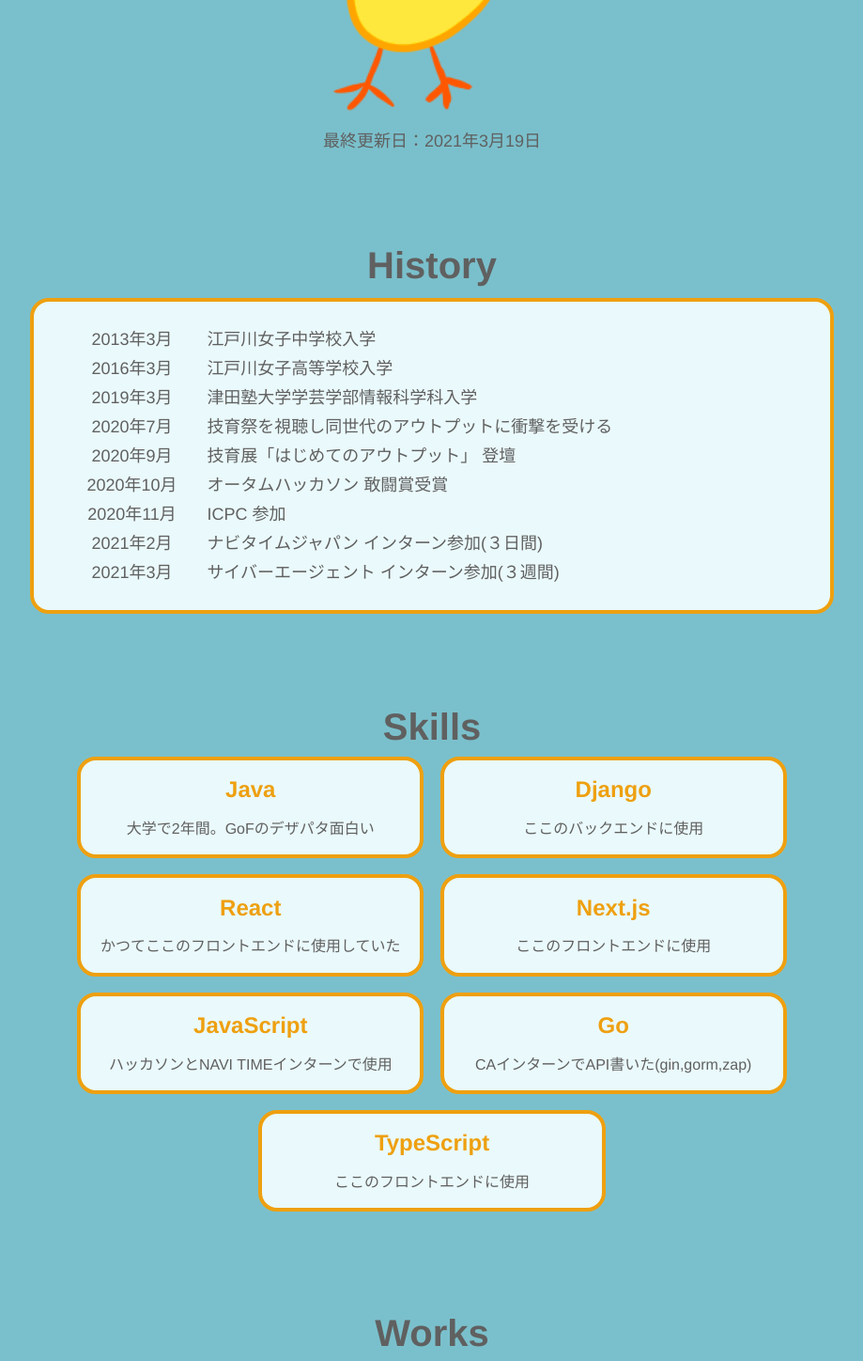
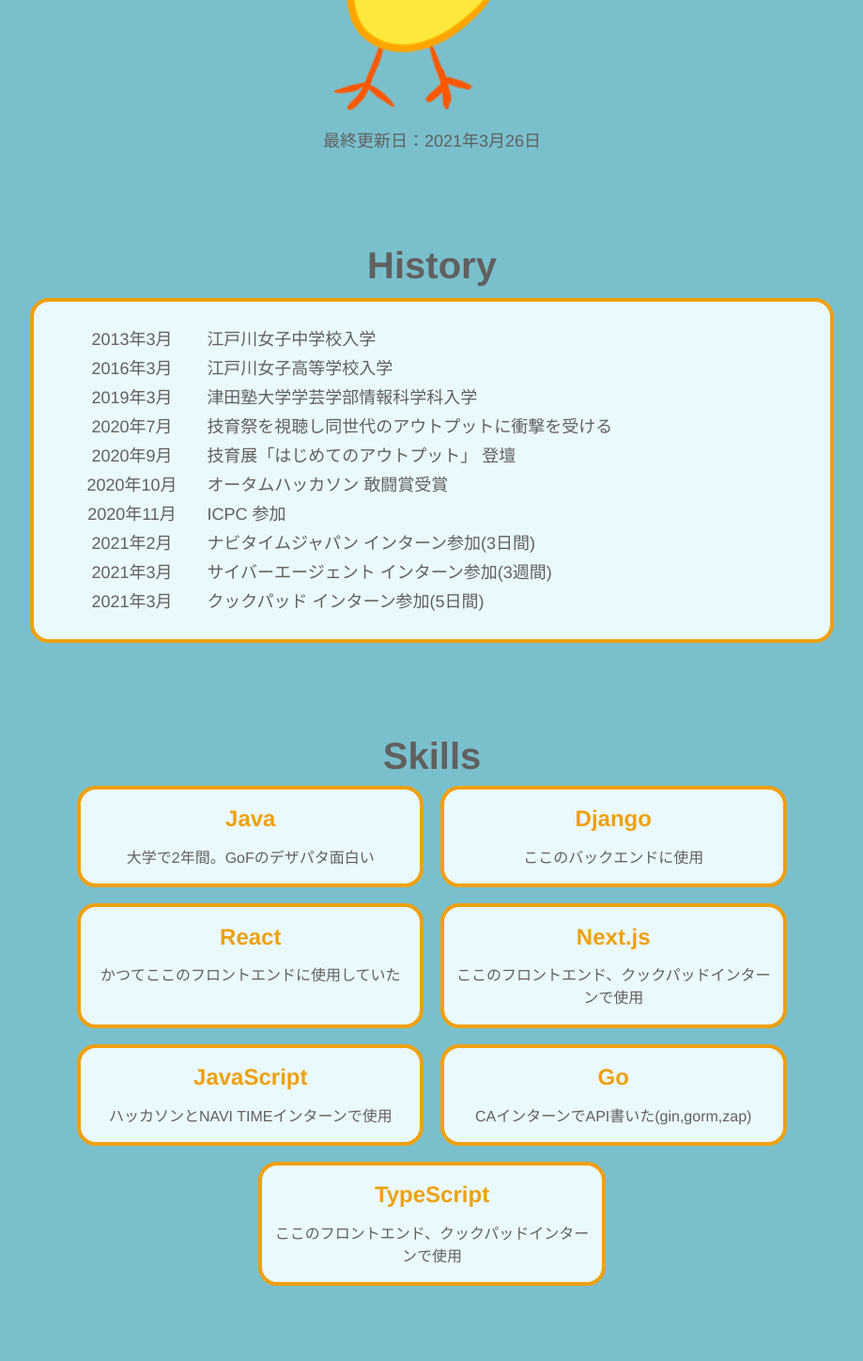
Before and after one commit to Piyopanman/piyopanman-frontend-next, a Next.js app: page /profile in a window 1280 px wide. Shown: the part 780-2228 px from the top of the page at 94% size, without its empty margins (180-1099 px from the left). Built offline with nearby package versions, Linux system fonts and the light colour scheme.

Commit message:
profileの更新

```diff
--- a/components/pages/profile/Histories.tsx
+++ b/components/pages/profile/Histories.tsx
@@ -32,11 +32,15 @@ const Histories: React.FC = () => {
     },
     {
       date: "2021年2月",
-      event: "ナビタイムジャパン インターン参加(３日間)",
+      event: "ナビタイムジャパン インターン参加(3日間)",
     },
     {
       date: "2021年3月",
-      event: "サイバーエージェント インターン参加(３週間)",
+      event: "サイバーエージェント インターン参加(3週間)",
+    },
+    {
+      date: "2021年3月",
+      event: "クックパッド インターン参加(5日間)",
     },
   ];
   return (
--- a/components/pages/profile/Skills.tsx
+++ b/components/pages/profile/Skills.tsx
@@ -16,7 +16,7 @@ const Skills: React.FC = () => {
     },
     {
       name: "Next.js",
-      text: "ここのフロントエンドに使用",
+      text: "ここのフロントエンド、クックパッドインターンで使用",
     },
     {
       name: "JavaScript",
@@ -28,7 +28,7 @@ const Skills: React.FC = () => {
     },
     {
       name: "TypeScript",
-      text: "ここのフロントエンドに使用",
+      text: "ここのフロントエンド、クックパッドインターンで使用",
     },
   ];
   return (
--- a/pages/profile/index.tsx
+++ b/pages/profile/index.tsx
@@ -13,7 +13,7 @@ const ProfileIndex: NextPage = () => {
       <div className="profile">
         <h1 className="title">ぴよぱんまんのプロフィール</h1>
         <img src="/hiyoko.png" />
-        <p>最終更新日：2021年3月19日</p>
+        <p>最終更新日：2021年3月26日</p>
         <Histories />
         <Skills />
         <Works />
```
